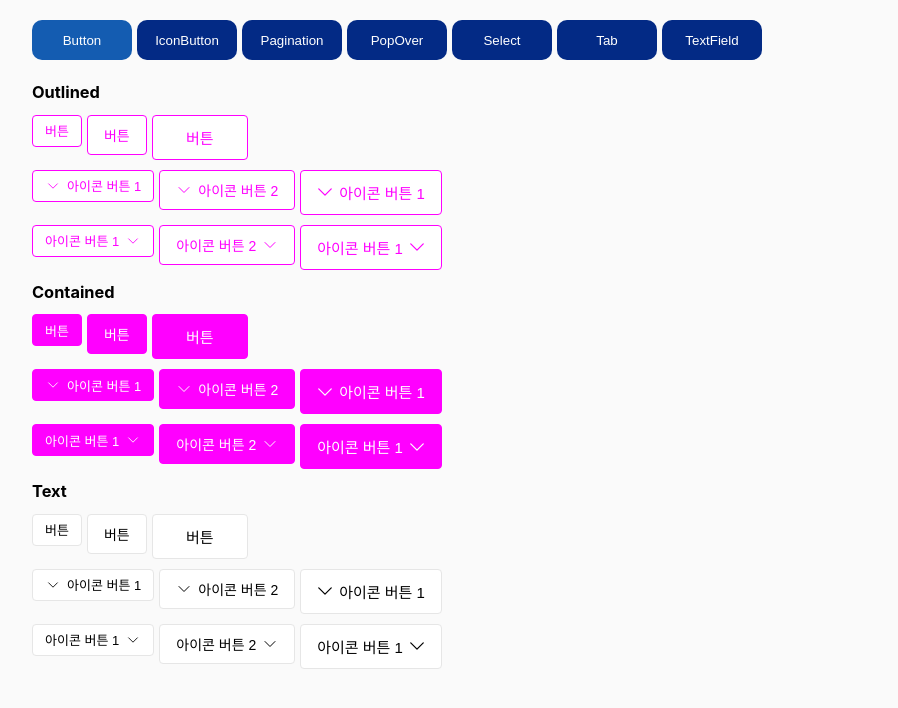
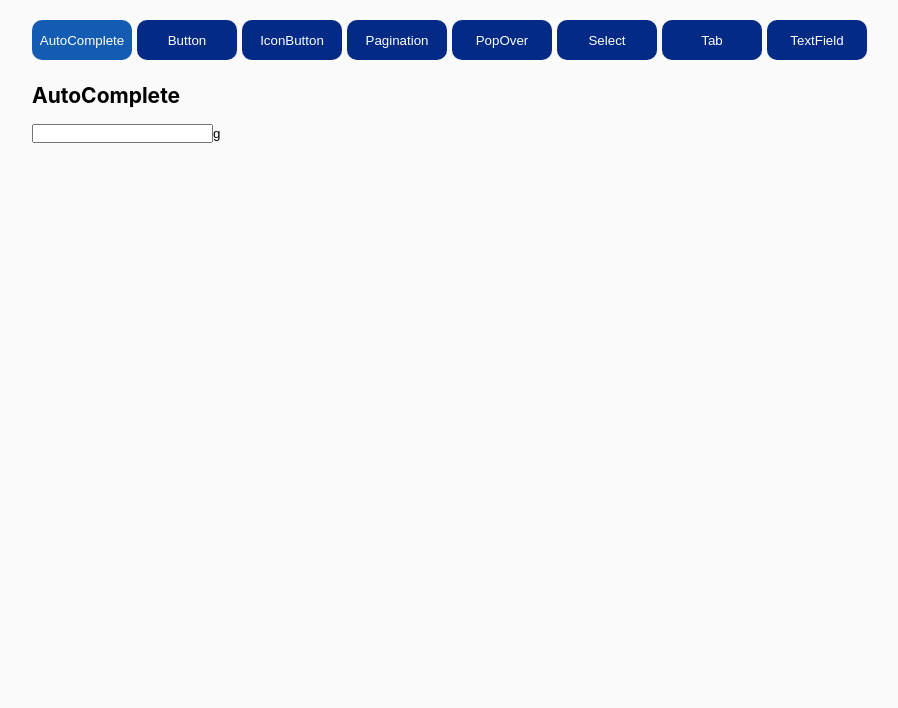
Before and after one commit to UsePlease-UI/PPudding, a React (Create React App) app: page / in a window 1280 px wide. Shown: the top 708 px of the page, without its empty margins (8-906 px from the left). Built offline with nearby package versions, Linux system fonts and the light colour scheme.

Commit message:
add: 임시 커밋

```diff
--- /dev/null
+++ b/src/components/molecules/AutoComplete.tsx
@@ -0,0 +1,15 @@
+/** @jsxImportSource @emotion/react */
+/* eslint-disable jsx-a11y/label-has-associated-control */
+import { useState } from 'react';
+
+import { css } from '@emotion/react';
+
+export default function AutoComplete() {
+    return (
+        <div>
+            <label htmlFor="autocomplete" css={css({ display: 'none' })} />
+            <input type="text" id="autocomplete" aria-expanded="true" role="combobox" aria-controls="hello" />
+            <button type="button">g</button>
+        </div>
+    );
+}
--- /dev/null
+++ b/src/layouts/AutoCompleteExample.tsx
@@ -0,0 +1,11 @@
+import FlexBox from 'components/atoms/FlexBox';
+import AutoComplete from 'components/molecules/AutoComplete';
+
+export default function AutoCompleteExample() {
+    return (
+        <FlexBox direction="column" gap={10}>
+            <h2>AutoComplete</h2>
+            <AutoComplete />
+        </FlexBox>
+    );
+}
--- a/src/layouts/Layout.tsx
+++ b/src/layouts/Layout.tsx
@@ -3,6 +3,7 @@ import { useState } from 'react';
 
 import Block from 'components/atoms/Block';
 import BlockWrapper from 'components/atoms/BlockWrapper';
+import AutoCompleteExample from 'layouts/AutoCompleteExample';
 import ButtonExample from 'layouts/ButtonExample';
 import IconButtonExample from 'layouts/IconButtonExample';
 import PaginationExample from 'layouts/PaginationExample';
@@ -13,7 +14,7 @@ import TextFieldExample from 'layouts/TextFieldExample';
 
 import { css } from '@emotion/react';
 
-const COMPONENT_LIST = ['Button', 'IconButton', 'Pagination', 'PopOver', 'Select', 'Tab', 'TextField'];
+const COMPONENT_LIST = ['AutoComplete', 'Button', 'IconButton', 'Pagination', 'PopOver', 'Select', 'Tab', 'TextField'];
 
 const layoutStyle = css({ maxWidth: 1200, margin: '0 auto', padding: '20px 0' });
 
@@ -34,6 +35,7 @@ export default function Layout() {
                 ))}
             </BlockWrapper>
             <div css={componentStyle}>
+                {selected === 'AutoComplete' && <AutoCompleteExample />}
                 {selected === 'Button' && <ButtonExample />}
                 {selected === 'IconButton' && <IconButtonExample />}
                 {selected === 'Pagination' && <PaginationExample />}
```
